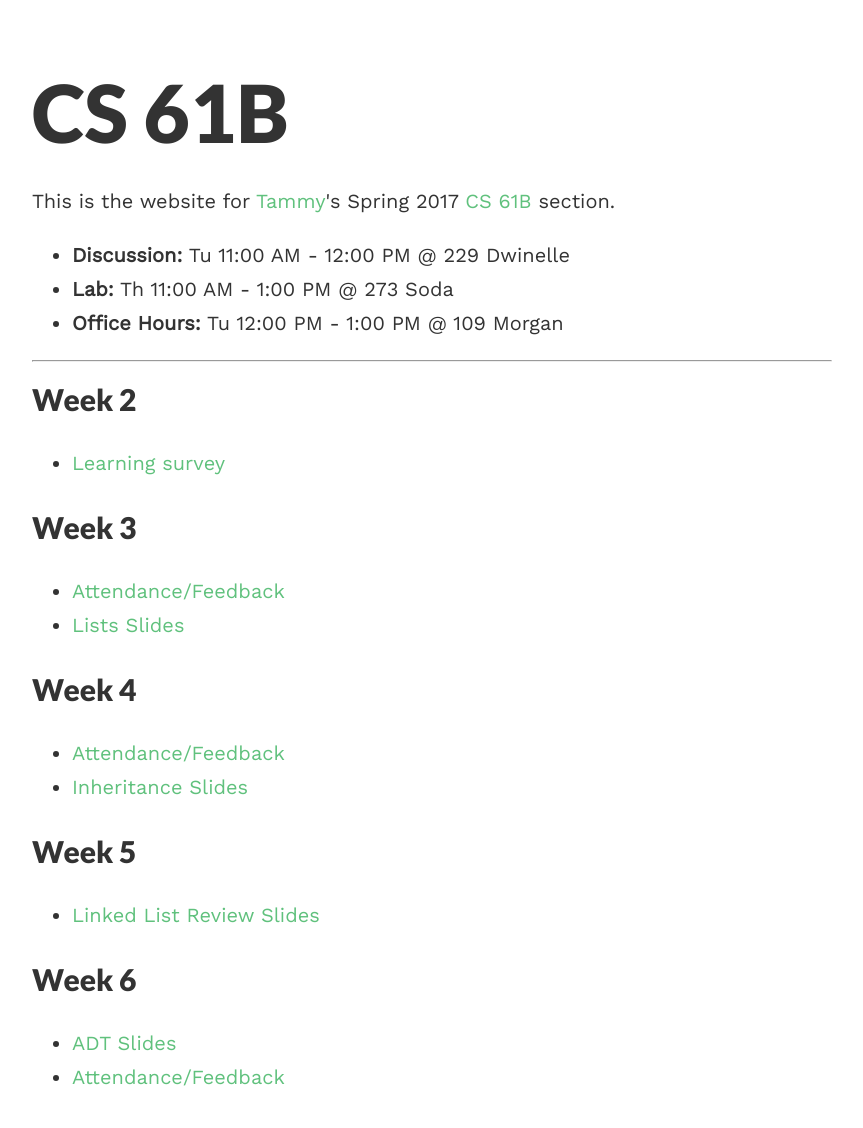
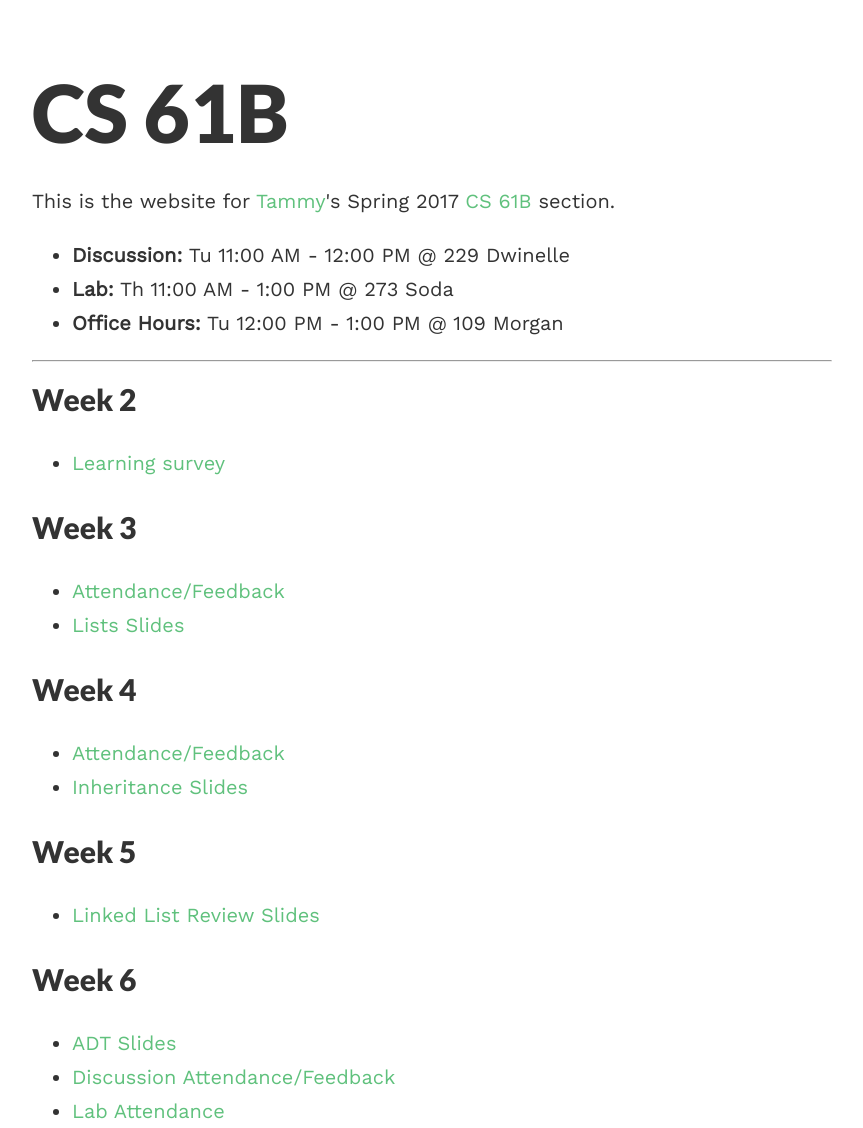
Before and after one commit to tammydonguyen/cs61b, a Jekyll site: the page built from index.html, in a window 1280 px wide. Shown: the whole page, without its empty margins (208-1071 px from the left). Built offline with Jekyll 4.4.1, drawn with Linux system fonts in a browser that asks for light colours; before the commit the page ends 1094 px from its top, so only the background shows below that.

Commit message:
add lab attendane

```diff
--- a/index.html
+++ b/index.html
@@ -39,5 +39,6 @@
 <h2>Week 6</h2>
 <ul>
     <li><a href="https://docs.google.com/a/berkeley.edu/presentation/d/1aRa8SiQgIp5MM5pSwF3_-8I-nc1L_J2MKtbcgzQdEnw/edit?usp=sharing">ADT Slides</a> </li>
-    <li><a href="https://docs.google.com/a/berkeley.edu/forms/d/e/1FAIpQLSf2Ht7Zgd526PdmMstWc-HY1uyi1rZY4t5ZjOR2-lpAkhmkKg/viewform">Attendance/Feedback</a> </li>
+    <li><a href="https://docs.google.com/a/berkeley.edu/forms/d/e/1FAIpQLSf2Ht7Zgd526PdmMstWc-HY1uyi1rZY4t5ZjOR2-lpAkhmkKg/viewform">Discussion Attendance/Feedback</a> </li>
+    <li><a href="https://docs.google.com/a/berkeley.edu/forms/d/e/1FAIpQLSfwaBM5mfl_3fH-YEwy6_S52v6IdOTeRjQx6Ud_i5tkpwSCqA/viewform">Lab Attendance</a></li>
 </ul>
```
